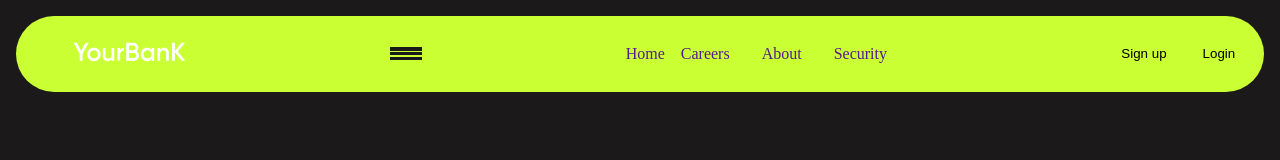
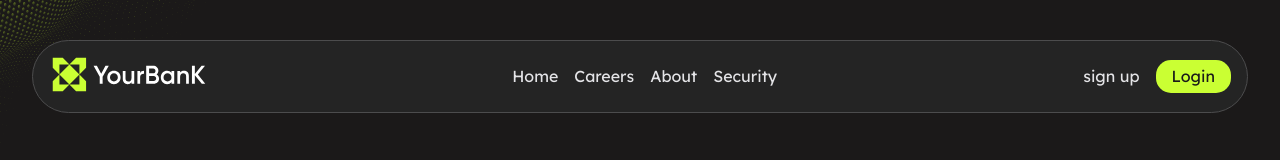
Before and after one commit to iamcelestino/YourBank-Website, a website: page index.html in a window 1280 px wide. Drawn offline with Linux system fonts and the light colour scheme.

Commit message:
navbar done

```diff
--- a/bankStyle/_global.scss
+++ b/bankStyle/_global.scss
@@ -6,10 +6,11 @@
 }
 
 body {
+    background: url(../images/Abstract\ Design-back.svg) -25px -20px no-repeat;
     background-color: rgb(27, 25, 25);
-    padding: 1rem;
+    padding: 1rem  2rem;
+    font-family: 'Lexend', sans-serif;
 }
-
 
 .container {
     max-width: 1400px;
@@ -28,9 +29,8 @@ img {
     max-width: 100%;
 }
 
-button {
+.button {
     padding: 0.4rem 1rem;
     border: none;
     border-radius: 15px;
-    background-color: $secondary;
 }
--- a/bankStyle/_header.scss
+++ b/bankStyle/_header.scss
@@ -1,3 +1,4 @@
+
 %flex-loyout {
     display: flex;
     justify-content: space-between;
@@ -5,8 +6,10 @@
 }
 
 header {
-    padding: 0.8rem;
-    background-color: $secondary;
+    background-color: $neutral;
+    padding: 0.8rem 1rem;
+    margin: 1.5rem 0;
+    border: 1px solid $dark-gray;
     border-radius: 40px;
 
     .container {
@@ -15,19 +18,37 @@ header {
 
     nav ul {
         @extend %flex-loyout;
+    }
 
-        li + li {
-            margin: 1rem;
+    a {
+        color: $gray;
+    }
+
+    li + li {
+        margin-left: 1rem;
+    }
+
+    .nav__btns {
+        @extend %flex-loyout;
+        .button {
+            background-color: $secondary;
+            color: $primary;
         }
     }
 
-    .burger span {
-        background-color: $primary;
-        display: block;
-        padding: 0.1rem 1rem;
-        width: 5px;
-        margin: 0.1rem;
+    .burger {
+        background-color: $secondary;
+        padding: 0.5rem 0.3rem;
+        border-radius: 10px;
+        display: none;
+
+        & span {
+            background-color: $primary;
+            display: block;
+            padding: 0.1rem 1rem;
+            width: 2px;
+            margin: 0.1rem;
+        }
     }
 
-
 }
--- /dev/null
+++ b/bankStyle/_mixins.scss
@@ -0,0 +1,25 @@
+
+
+$breakpoints: (
+    "md": 720px,
+    "lg": 960px,
+    "xl": 1200px,
+);
+
+@mixin mediun {
+    @media (min-width: map-get($breakpoints, "md")){
+        @content;
+    }
+}
+
+@mixin large {
+    @media (min-width: map-get($breakpoints, "lg")){
+        @content;
+    }
+}
+
+@mixin extra_Large {
+    @media (min-width: map-get($breakpoints, "xl")){
+        @content;
+    }
+}
--- a/bankStyle/_variables.scss
+++ b/bankStyle/_variables.scss
@@ -1,10 +1,10 @@
 
 //colors
 $primary: #1A1A1A;
+$neutral: #242424;
 $secondary: #CAFF33;
-$neutral: #1C1C1C;
-
-
+$gray: #E4E4E7;
+$dark-gray: #4C4C4D;
 
 // #E5FF99
 // #F2FFCC
@@ -12,12 +12,10 @@ $neutral: #1C1C1C;
 // #FBFFF0
 // #FEFFFA
 // #E4E4E7
-
-// #1A1A1A
-
+//
 // #262626
 // #333333
-// #4C4C4D
+//
 // #59595A
 // #98989A
 // #4C4C4D
--- a/bankStyle/index.scss
+++ b/bankStyle/index.scss
@@ -1,3 +1,6 @@
+@import url('https://fonts.googleapis.com/css2?family=Lexend:wght@400;500;600;700&family=Plus+Jakarta+Sans:wght@500;800&display=swap');
+
 @import 'variables';
+@import 'mixins';
 @import 'global';
 @import 'header';
--- a/index.html
+++ b/index.html
@@ -12,11 +12,7 @@
             <a href="">
                 <img src="images/Logo.svg" alt="">
             </a>
-            <div class="burger">
-                <span></span>
-                <span></span>
-                <span></span>
-            </div>
+
             <nav class="navigation">
                 <ul>
                     <li class="nav__item"><a href="">Home</a></li>
@@ -25,9 +21,14 @@
                     <li class="nav__item"><a href="">Security</a></li>
                 </ul>
             </nav>
-            <div>
-                <button class="">Sign up</button>
-                <button class="">Login</button>
+            <div class="nav__btns">
+                <li class=""><a href="">sign up</a></li>
+                <li><a class="button" href="">Login</a></li>
+            </div>
+            <div class="burger">
+                <span></span>
+                <span></span>
+                <span></span>
             </div>
         </div>
     </header>
```
Also changed, not shown: css/index.css.
